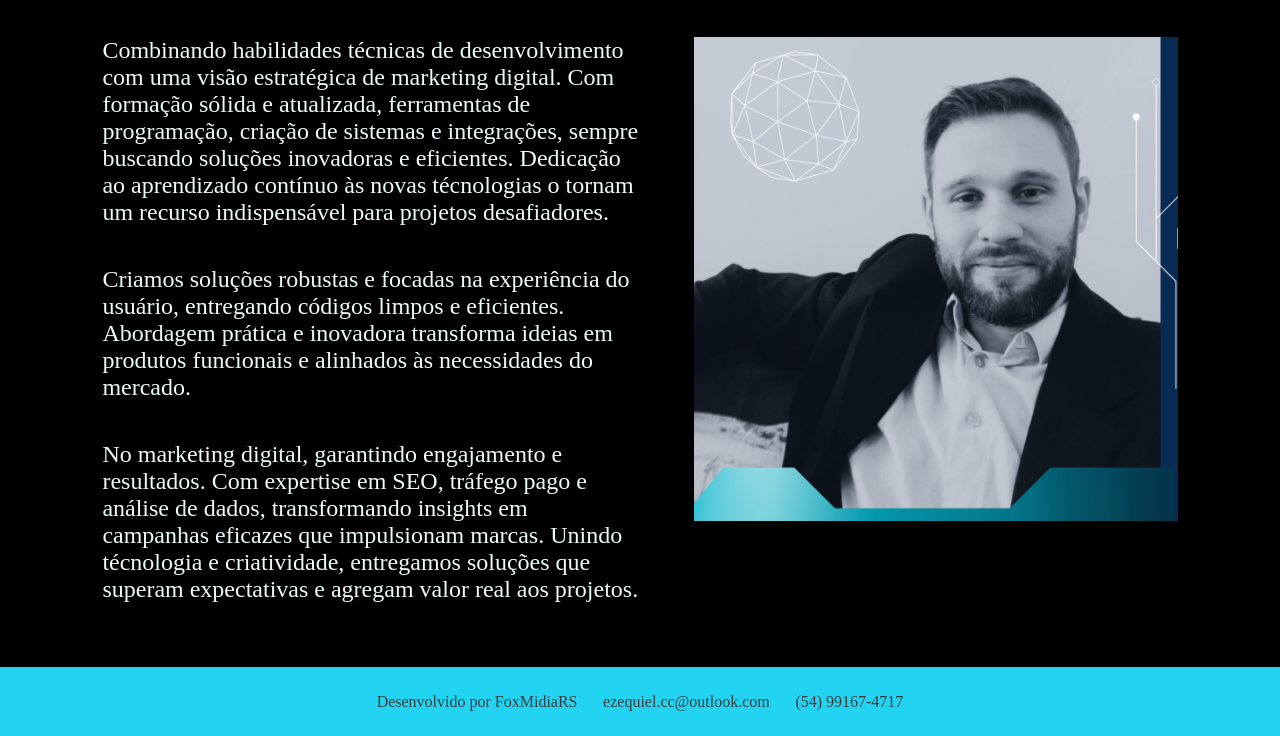
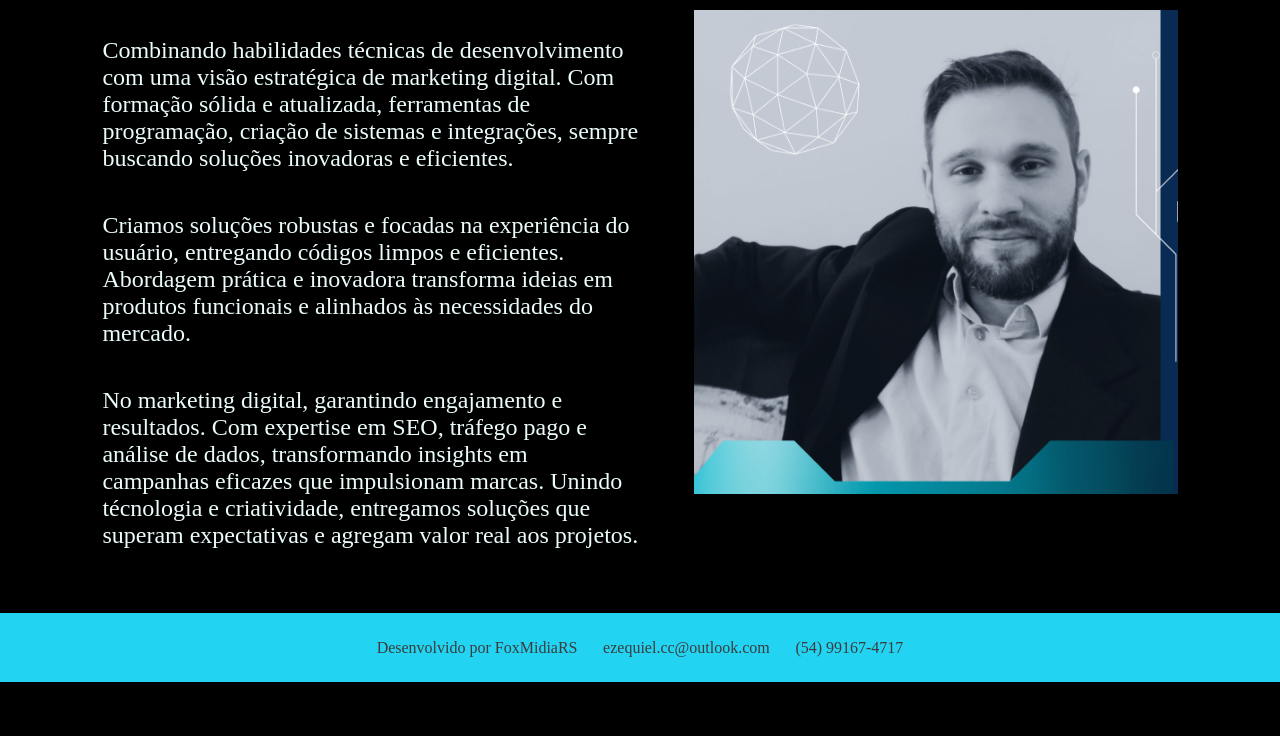
Before and after one commit to EzequielConterato/ezequiel, a plain HTML site: page about.html in a window 1280 px wide. Shown: the part 197-933 px from the top of the page. After the commit the page ends 879 px from the top, so only its background shows below. Drawn offline with Linux system fonts and the light colour scheme; a web font is replaced by a local one.

Commit message:
Update about.html

```diff
--- a/about.html
+++ b/about.html
@@ -16,7 +16,7 @@
     <main class="apresentacao">
         <section class="apresentacao__conteudo">
             <h1 class="apresentacao__conteudo__titulo">Sobre mim</h1>
-            <p class="apresentacao__conteudo__texto">Combinando habilidades técnicas de desenvolvimento com uma visão estratégica de marketing digital. Com formação sólida e atualizada, ferramentas de programação, criação de sistemas e integrações, sempre buscando soluções inovadoras e eficientes. Dedicação ao aprendizado contínuo às novas técnologias o tornam um recurso indispensável para projetos desafiadores.</p>
+            <p class="apresentacao__conteudo__texto">Combinando habilidades técnicas de desenvolvimento com uma visão estratégica de marketing digital. Com formação sólida e atualizada, ferramentas de programação, criação de sistemas e integrações, sempre buscando soluções inovadoras e eficientes.</p>
             <p class="apresentacao__conteudo__texto">Criamos soluções robustas e focadas na experiência do usuário, entregando códigos limpos e eficientes. Abordagem prática e inovadora transforma ideias em produtos funcionais e alinhados às necessidades do mercado.</p>
             <p class="apresentacao__conteudo__texto">No marketing digital, garantindo engajamento e resultados. Com expertise em SEO, tráfego pago e análise de dados, transformando insights em campanhas eficazes que impulsionam marcas. Unindo técnologia e criatividade, entregamos soluções que superam expectativas e agregam valor real aos projetos.</p>
         </section>
```
